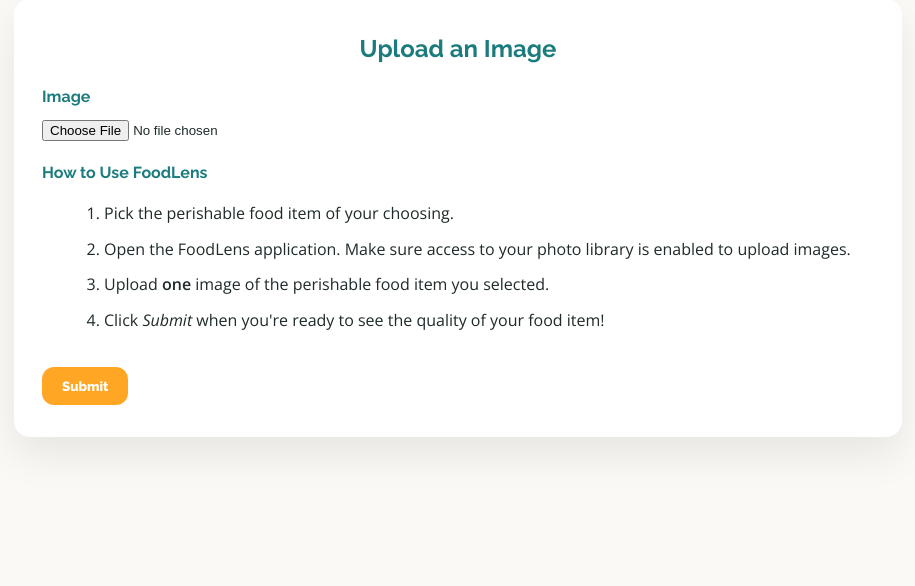
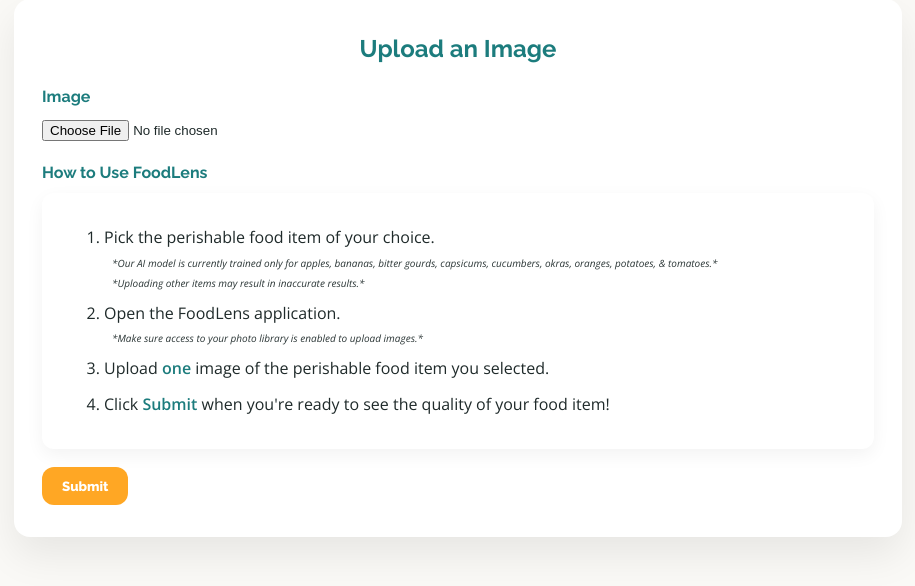
Before and after one commit to chapizzy/infx-490-team-3, a Django app: page / in a window 1280 px wide. Shown: the part 137-723 px from the top of the page, without its empty margins (182-1097 px from the left). Run offline with Django 5.2, Linux system fonts and the light colour scheme.

Commit message:
Updated home.html
Added notes under steps 1 and 2 to help the user.

```diff
--- a/static/css/styles.css
+++ b/static/css/styles.css
@@ -120,8 +120,8 @@ textarea:focus{
 .btn:hover{ background: var(--leaf-green); }
 
 .instructions{
-  background: var(--accent-orange);
-  border: 2px solid var(--accent-orange);
+  background: #fff;
+  border: var(--accent-orange);
   border-radius: var(--radius-md);
   padding: 16px 18px;
   box-shadow: 0 6px 18px rgba(0,0,0,.05);
@@ -155,12 +155,13 @@ textarea:focus{
   color: var(--primary-teal);
 }
 
-.instructions .note{
+.instructions-list .note{
   display: block;
   margin-top: 4px;
-  font-size: 13px;
+  padding-left: 8px;
+  font-size: 10px;
   font-style: italic;
-  color: var(--primary-teal);
+  opacity: 0.95;
 }
 
 .preview-container{
@@ -212,14 +213,3 @@ textarea:focus{
   .logo-tile{ width: 44px; height: 44px; }
   .logo{ width: 28px; height: 28px; }
 }
-
-@media (max-width: 520px) {
-  .instructions{
-    padding: 12px 14px;
-    background: color-mix(in srgb, var(--accent-orange) 15%, white);
-  }
-
-  .instructions-list{
-    padding-left: 18px;
-  }
-}
--- a/ui/templates/ui/home.html
+++ b/ui/templates/ui/home.html
@@ -30,7 +30,7 @@
 
       <div class="preview-container" aria-live="polite">
         <img id="previewImage" class="preview-image is-hidden" alt="" />
-        <div class="preivew-actions is-hidden" id="previewActions">
+        <div class="preview-actions is-hidden" id="previewActions">
           <button type="button" class="btn btn-secondary" id="replaceBtn">Replace Image</button>
           <button type="button" class="btn btn-ghost" id="clearBtn">Remove</button>
         </div>
@@ -38,12 +38,16 @@
 
       <div class="field">
         <label for="desc">How to Use FoodLens</label>
-        <div id="desc" class="instructions-list">
+        <div id="desc" class="instructions instructions-list">
           <ol>
-            <li>Pick the perishable food item of your choosing.</li>
+            <li>
+              Pick the perishable food item of your choice.
+              <span class="note">*Our AI model is currently trained only for apples, bananas, bitter gourds, capsicums, cucumbers, okras, oranges, potatoes, & tomatoes.*</span>
+              <span class="note">*Uploading other items may result in inaccurate results.*</span>
+            </li>
             <li>
               Open the FoodLens application.
-              <span class="note">Make sure access to your photo library is enabled to upload images.</span>
+              <span class="note">*Make sure access to your photo library is enabled to upload images.*</span>
             </li>
             <li>Upload <strong>one</strong> image of the perishable food item you selected.</li>
             <li>Click <em>Submit</em> when you're ready to see the quality of your food item!</li>
@@ -62,7 +66,7 @@
     const replaceBtn = document.getElementById('replaceBtn');
     const clearBtn = document.getElementById('clearBtn');
 
-    function showPreivew(file) {
+    function showPreview(file) {
       const reader = new FileReader();
       reader.onload = (e) => {
         previewImage.src = e.target.result;
@@ -81,8 +85,8 @@
 
     imageInput.addEventListener('change', () => {
       const file = imageInput.files && imageInput.files[0];
-      if (file) showPreivew(file);
-      else clearPreview;
+      if (file) showPreview(file);
+      else clearPreview();
     });
 
     replaceBtn.addEventListener('click', () => {
```
